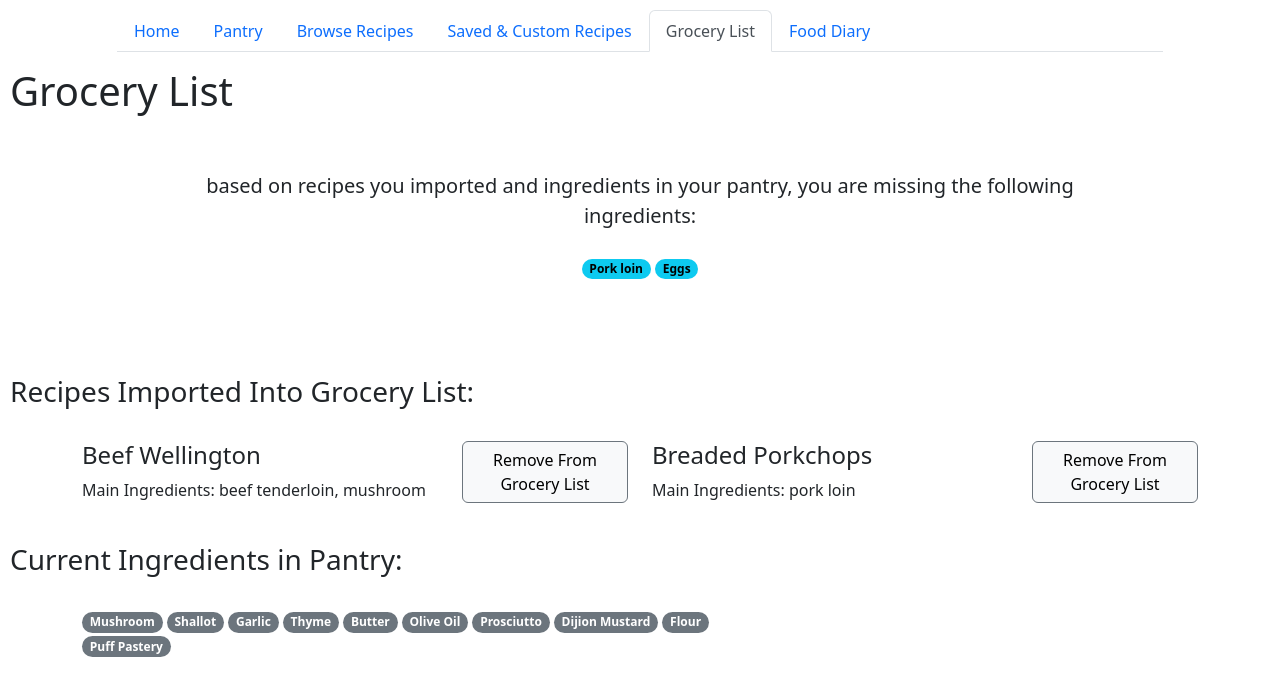
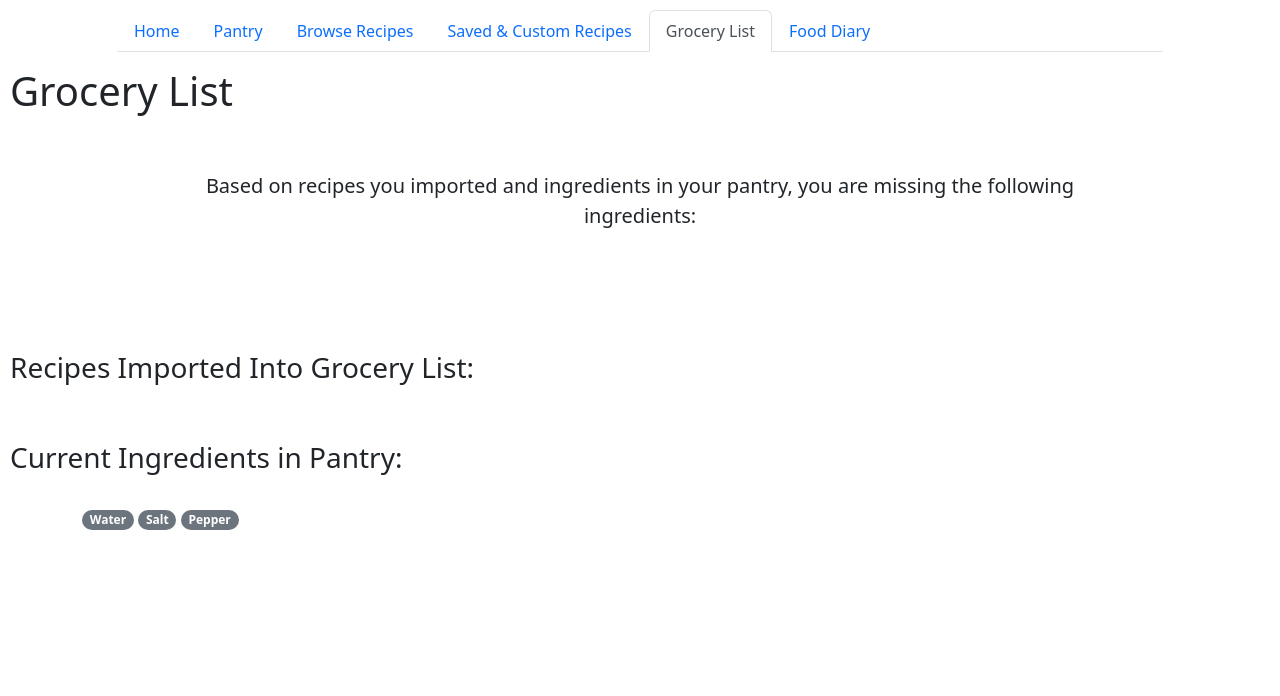
Before and after one commit to UsabilityEngineering/mypantry, a Django app: page /grocery_list/ in a window 1280 px wide. Shown: the top 696 px of the page. Run offline with Django 4.2, Linux system fonts and the light colour scheme; data comes from the database, SQL or seed files in the repository; both versions use the stored data as it was after the commit; some libraries are stand-ins or nearby versions.

Commit message:
Made the Grocery List (Planner) dynamic.

```diff
--- a/prototype/MyPantryPrototype/settings.py
+++ b/prototype/MyPantryPrototype/settings.py
@@ -43,6 +43,7 @@
 
     #3rd Party Plugins
     'django_select2',
+    'django_filters',
 
 
 ]
--- a/prototype/core/static/core/script.js
+++ b/prototype/core/static/core/script.js
@@ -24,7 +24,7 @@
 
 function addGrocList(recipe) {
     if(recipe.innerText == "Add Recipe Ingredients to Grocery List") {
-        recipe.innerHTML = "Remove Recipe from Grocery List";
+        recipe.innerText = "Remove Recipe from Grocery List";
     }
     else {
         recipe.innerText = "Add Recipe Ingredients to Grocery List";
@@ -33,7 +33,7 @@
 
 function importRepFoodDiary(recipe) {
     if(recipe.innerText  == "Import Recipe to Food Diary") {
-        recipe.innerText  = "Remove Recipe from Grocery List";
+        recipe.innerText  = "Remove Recipe from Food Diary";
     }
     else {
         recipe.innerText  = "Import Recipe to Food Diary";
--- a/prototype/core/templates/core/grocery_list.html
+++ b/prototype/core/templates/core/grocery_list.html
@@ -6,13 +6,11 @@
         <div class="col-10">
             <br>
             <br>
-            <div class="lead">based on recipes you imported and ingredients in your pantry, you are missing the following ingredients:</div>
+            <div class="lead">Based on recipes you imported and ingredients in your pantry, you are missing the following ingredients:</div>
             <br>
-            {% for ingredient in missing %}
-            <span class="badge rounded-pill text-bg-info">{{ingredient.name}}</span>
-            {% endfor %}
-            <span class="badge rounded-pill text-bg-info">Pork loin</span>
-            <span class="badge rounded-pill text-bg-info">Eggs</span>
+            <div class="planner_ingredients">
+                {% include 'core/planner_content_ingredients.html' %}
+            </div>
         </div>
     </div>
 </div>
@@ -23,44 +21,8 @@
 <h3>Recipes Imported Into Grocery List:</h3>
 <br>
 <div class="container">
-    <div class="row">
-        {% for recipe in planner %}
-        <div class="col-6">
-            <div class="row">
-                <div class="col-8">
-                    <h4>{{recipe.name}}</h4>
-                    <p>Time to cook: {{recipe.time}} </p>
-                    <p>Genres: {% for genre in recipe.genre_set.all %} {{genre.name}}, {% endfor %} </p>
-                    <p>Difficulty: {{recipe.difficulty}} </p>
-                </div>
-                <div class="col-4">
-                    <button type="button" class="btn btn-secondary btn-light border border-secondary mb-3" onclick="#">Remove From Grocery List</span>
-                </div>
-            </div>
-        </div>
-        {% endfor %}
-        <div class="col-6">
-            <div class="row">
-                <div class="col-8">
-                    <h4>Beef Wellington</h4>
-                    <p>Main Ingredients: beef tenderloin, mushroom</p>
-                </div>
-                <div class="col-4">
-                    <button type="button" class="btn btn-secondary btn-light border border-secondary mb-3" onclick="#">Remove From Grocery List</span>
-                </div>
-            </div>
-        </div>
-        <div class="col-6">
-            <div class="row">
-                <div class="col-8">
-                    <h4>Breaded Porkchops</h4>
-                    <p>Main Ingredients: pork loin</p>
-                </div>
-                <div class="col-4">
-                    <button type="button" class="btn btn-secondary btn-light border border-secondary mb-3" onclick="#">Remove From Grocery List</span>
-                </div>
-            </div>
-        </div>
+    <div class="row planner_recipes">
+        {% include 'core/planner_content_recipes.html' %}
     </div>
 </div>
 <br>
@@ -69,16 +31,9 @@
 <div class="container">
     <div class="row">
         <div class="col-7">
-            <span class="badge rounded-pill text-bg-secondary">Mushroom</span>
-            <span class="badge rounded-pill text-bg-secondary">Shallot</span>
-            <span class="badge rounded-pill text-bg-secondary">Garlic</span>
-            <span class="badge rounded-pill text-bg-secondary">Thyme</span>
-            <span class="badge rounded-pill text-bg-secondary">Butter</span>
-            <span class="badge rounded-pill text-bg-secondary">Olive Oil</span>
-            <span class="badge rounded-pill text-bg-secondary">Prosciutto</span>
-            <span class="badge rounded-pill text-bg-secondary">Dijion Mustard</span>
-            <span class="badge rounded-pill text-bg-secondary">Flour</span>
-            <span class="badge rounded-pill text-bg-secondary">Puff Pastery</span>
+            {% for ingredient in ingredients %}
+            <span class="badge rounded-pill text-bg-secondary">{{ingredient.name}}</span>
+            {% endfor %}
         </div>
     </div>
 </div>
--- a/prototype/core/templates/core/pantry.html
+++ b/prototype/core/templates/core/pantry.html
@@ -45,7 +45,6 @@
   $('.ingredient_select').click(function(){
     var pk = $(this).attr("data-pk");
     $.get("/update_ingredient/" + pk, function(r){
-      console.log(r);
       $('.selected_ingredients').html('').load("{% url 'update_selected' %}");
     })
   });
--- /dev/null
+++ b/prototype/core/templates/core/planner_content_ingredients.html
@@ -0,0 +1,3 @@
+{% for ingredient in missing|dictsort:'name' %}
+    <span class="badge rounded-pill text-bg-info">{{ingredient.name}}</span>
+{% endfor %}
--- /dev/null
+++ b/prototype/core/templates/core/planner_content_recipes.html
@@ -0,0 +1,25 @@
+{% for recipe in planner|dictsort:'name' %}
+    <div class="col-6">
+        <div class="row">
+            <div class="col-8">
+                <h4>{{recipe.name}}</h4>
+                <p>Genres: {% for genre in recipe.genres.all %} <span class="badge text-decoration-none bg-secondary"> {{genre}} </span> {% endfor %} </p>
+            </div>
+            <div class="col-4">
+                <button type="button" class="btn btn-secondary btn-light border border-secondary mb-3 planner_remove" data-pk="{{recipe.id}}">Remove From Grocery List</span>
+            </div>
+        </div>
+    </div>
+{% endfor %}
+
+<!-- Don't ask me why this script only works when it's here -->
+<script>
+    $('.planner_remove').click(function(){
+        var pk = $(this).attr("data-pk");
+        $.get("/update_planner/" + pk, function(r){
+            $('.planner_recipes').html('').load("{% url 'update_planner_recipes' %}");
+            $('.planner_ingredients').html('').load("{% url 'update_planner_ingredients' %}");
+          })
+
+      });
+</script>
--- a/prototype/core/urls.py
+++ b/prototype/core/urls.py
@@ -11,5 +11,8 @@
     path('reaction_reporter/', views.reaction_reporter, name='reporter'),
     path('create_recipe/', views.create_recipe, name='create_recipe'),
     path('update_ingredient/<int:pk>', views.update_ingredient, name='update_ingredient'),
-    path('update_selected', views.update_selected, name='update_selected'),
+    path('update_selected', views.update_selected_ingredients, name='update_selected'),
+    path('update_planner/<int:pk>', views.update_planner, name='update_planner'),
+    path('update_planner_content_recipes', views.update_planner_content_recipes, name='update_planner_recipes'),
+    path('update_planner_content_ingredients', views.update_planner_content_ingredients, name='update_planner_ingredients')
 ]
--- a/prototype/core/views.py
+++ b/prototype/core/views.py
@@ -2,8 +2,9 @@
 from django.http import HttpResponse
 import uuid, json
 
+from .models import *
 from .forms import *
-from .models import *
+from .filters import *
 
 def home(request):
     return render(request, 'core/home.html', {"home_active": True})
@@ -44,6 +45,9 @@
 
     recipes = Recipe.objects.all()
 
+    filter = RecipeFilter(request.GET, queryset=recipes)
+    recipes = filter.qs
+
     context = {
         'recipes': recipes,
 
@@ -75,15 +79,17 @@
 
 def grocery_list(request):
     planner = Recipe.objects.all().filter(planner=True)
+    ingredients = Ingredient.objects.all().filter(selected=True)
     missing = []
     for recipe in planner:
-        for ingredient in recipe.ingredients:
-            if ingredient.selected == false:
+        for ingredient in recipe.ingredients.all():
+            if ingredient.selected == False:
                 missing.append(ingredient)
 
     context = {
         'planner': planner,
-        'missing': missing,
+        'missing': set(missing),
+        'ingredients': ingredients,
 
         "grocery_list_active": True,
     }
@@ -153,13 +159,42 @@
     ingredient = Ingredient.objects.get(id=pk)
     ingredient.selected = ingredient.selected^True
     ingredient.save()
-    response_data={'val':ingredient.selected^True}
+    response_data={'val': ingredient.selected^True}
     return HttpResponse(json.dumps(response_data), content_type="application/json")
 
-def update_selected(request):
+def update_selected_ingredients(request):
     selected = Ingredient.objects.all().filter(selected=True).order_by('name')
 
     context = {
         'selected': selected,
     }
     return render(request, 'core/selected_ingredients.html', context)
+
+def update_planner(request, pk):
+    recipe = Recipe.objects.get(id=pk)
+    recipe.planner = recipe.planner^True
+    recipe.save()
+    response_data={'val': recipe.planner^True}
+    return HttpResponse(json.dumps(response_data), content_type="application/json")
+
+def update_planner_content_recipes(request):
+    planner = Recipe.objects.all().filter(planner=True)
+
+    context = {
+        'planner': planner,
+    }
+    return render(request, 'core/planner_content_recipes.html', context)
+
+def update_planner_content_ingredients(request):
+    planner = Recipe.objects.all().filter(planner=True)
+    ingredients = Ingredient.objects.all().filter(selected=True)
+    missing = []
+    for recipe in planner:
+        for ingredient in recipe.ingredients.all():
+            if ingredient.selected == False:
+                missing.append(ingredient)
+
+    context = {
+        'missing': set(missing),
+    }
+    return render(request, 'core/planner_content_ingredients.html', context)
```
Also changed, not shown: prototype/core/filters.py (added, +8 -0 lines), prototype/core/templates/core/browse_recipes.html (+8 -3 lines), prototype/db.sqlite3.
